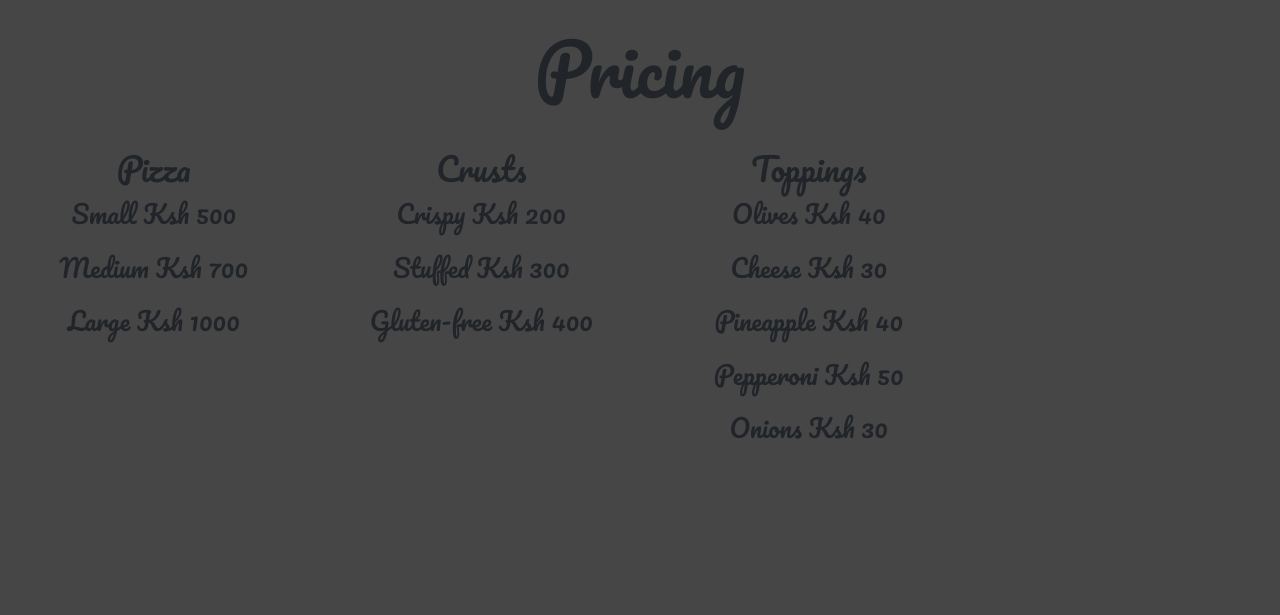
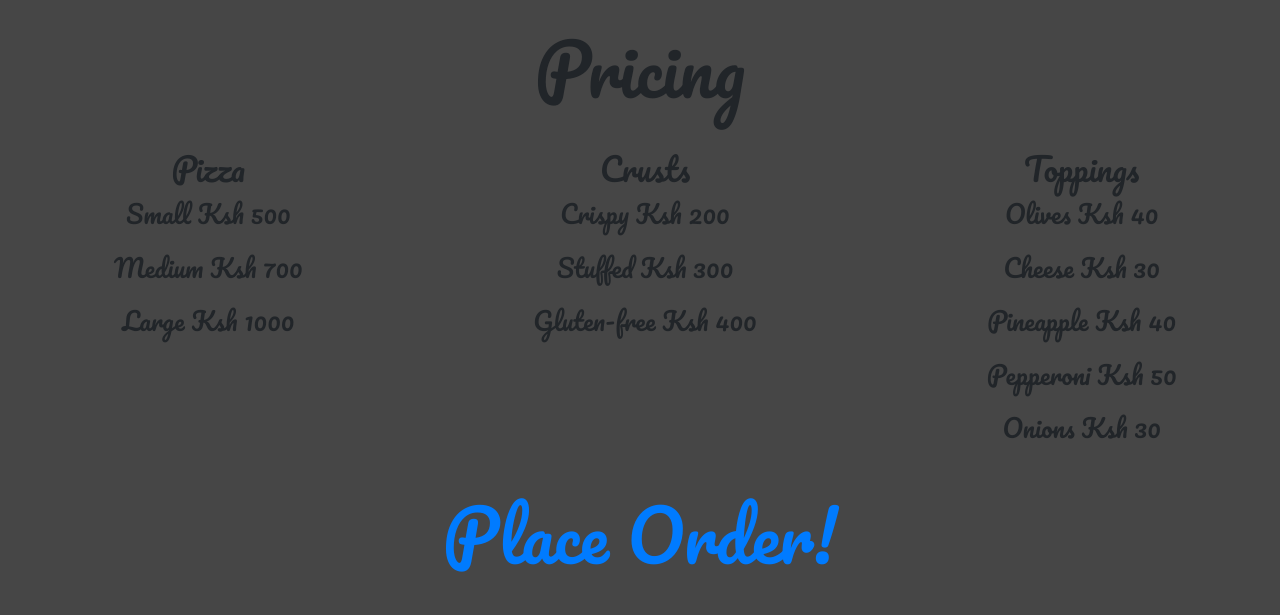
Before and after one commit to NicolletteOchola/PizzaApp, a plain HTML site: page menu.html in a window 1280 px wide. Shown: the part 1913-2528 px from the top of the page. Before the commit the page ends 2376 px from the top, so only its background shows below. Drawn offline with Linux system fonts and the light colour scheme.

Commit message:
Added link to the Order page.

```diff
--- a/css/menu.css
+++ b/css/menu.css
@@ -103,3 +103,13 @@ color: #ff0;
   margin-left: 10px;
   font-size: 25px;
 }
+
+.prices h1 {
+  size: 20px;
+  color: red;
+}
+
+.placeOrder a {
+  font-family: 'pacifico', cursive;
+  text-align: center;
+}
--- a/menu.html
+++ b/menu.html
@@ -151,7 +151,7 @@
     </div>
     <div class="priceHeading"><h1>Pricing</h1></div>
     <div class="row">
-      <div class="col-lg-3">
+      <div class="col-lg-4">
         <div class="prices">
           <h2>Pizza</h2>
           <p>Small Ksh 500</p>
@@ -159,7 +159,7 @@
           <p>Large Ksh 1000</p>
         </div>
       </div>
-      <div class="col-lg-3">
+      <div class="col-lg-4">
         <div class="prices">
           <h2>Crusts</h2>
             <p>Crispy Ksh 200</p>
@@ -167,7 +167,7 @@
              <p>Gluten-free Ksh 400</p>
          </div>
       </div>
-      <div class="col-lg-3">
+      <div class="col-lg-4">
         <div class="prices">
           <h2>Toppings</h2>
           <p>Olives Ksh 40</p>
@@ -177,6 +177,12 @@
           <p>Onions Ksh 30</p>
         </div>
      </div>
+     <div class="col-lg-12">
+       <div class="placeOrder">
+          <h1><a href="order.html">Place Order!</a></h1>
+       </div>
+     </div>
+
     </div>
 </body>
 </html>
```
